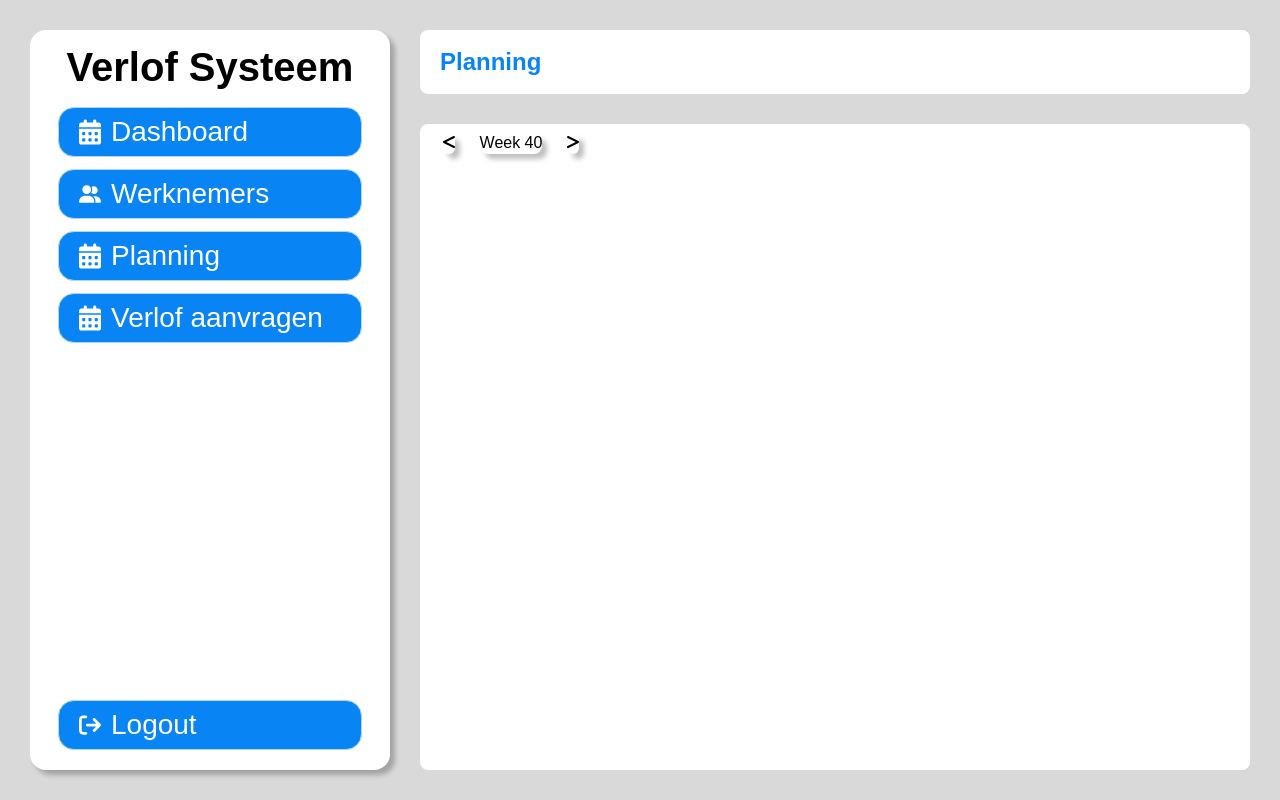
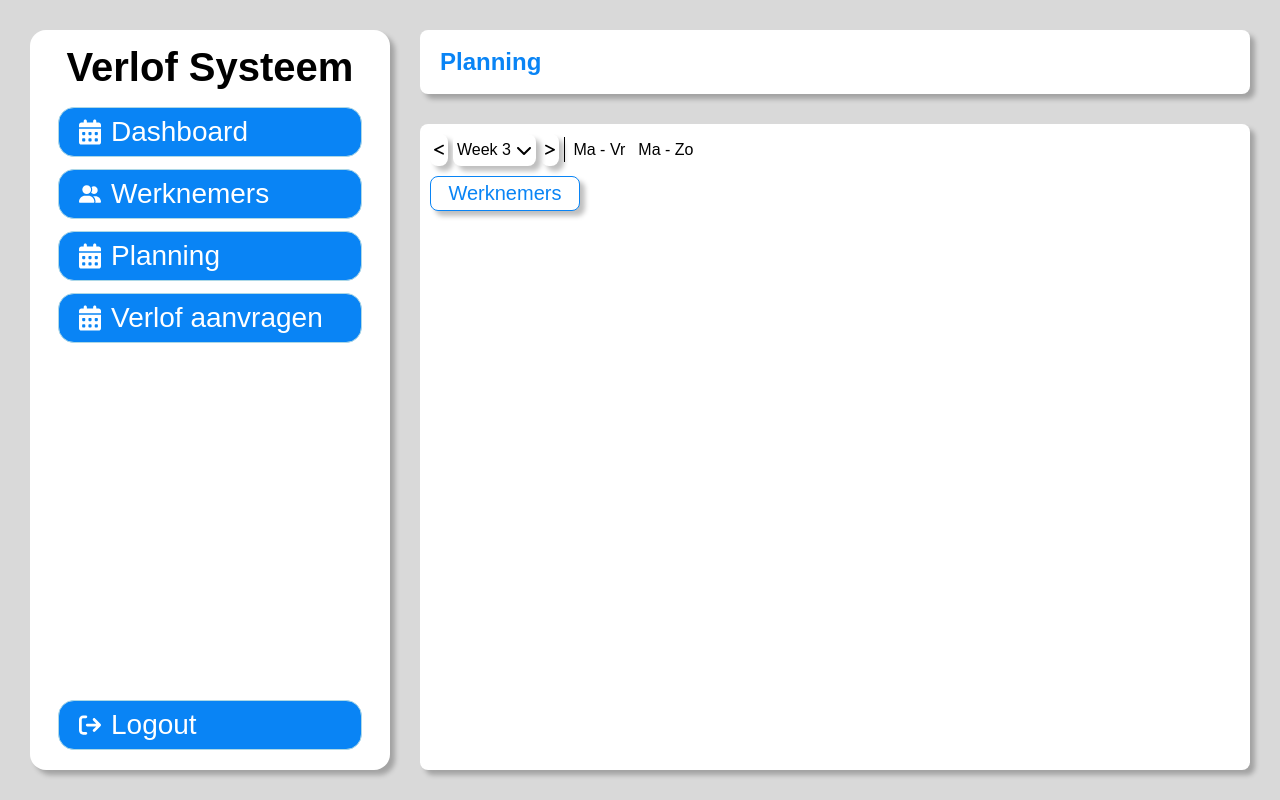
Before and after one commit to jordiverbeek/geoprofs-frontend, a React app: page /planning in a window 1280 px wide. Built offline with nearby package versions, Linux system fonts and the light colour scheme; the HTML template or start-up script is replaced by a standard one.

Commit message:
planning navigation

```diff
--- a/src/nick.css
+++ b/src/nick.css
@@ -17,7 +17,99 @@ h1 { font-size: 24px; margin-bottom: 20px; color: #333; }
 .dashboard .content { background-color: white; border-radius: 8px; padding: 30px; height: 100%; box-shadow: 5px 5px 5px rgba(0, 0, 0, 0.25); }
 
 .container-planning { width: 100%; height: 100%; display: flex; flex-direction: column; gap: 30px; }
-.header-planning { width: 100%; height: 10%; display: flex; justify-content: flex-start; align-items: center; background-color: white; border-radius: 8px; padding-left: 20px; color: #0984F5;}
-.planning { width: 100%; height: 100%; display: flex; gap: 30px; background-color: white; border-radius: 8px; padding: 10px;}
-.planning-nav { width: 20%; height: 20px; display: flex; flex-direction: row; justify-content: space-around; }
-.planning-nav-item {width: auto; height: 100%; cursor: pointer; background-color: white; border-radius: 8px; box-shadow: 5px 5px 5px rgba(0, 0, 0, 0.25); padding: 0px;}
+.header-planning { width: 100%; height: 10%; display: flex; justify-content: flex-start; align-items: center; background-color: white; border-radius: 8px; padding-left: 20px; color: #0984F5; box-shadow: 5px 5px 5px rgba(0, 0, 0, 0.25);}
+.planning-content-header { width: 100%; height: 100%; display: flex; flex-direction: column; gap: 10px; background-color: white; border-radius: 8px; padding: 10px; box-shadow: 5px 5px 5px rgba(0, 0, 0, 0.25);}
+.planning-nav{ width: auto; height: 5%; display: flex; align-items: center; gap: 5px;}
+.planning-nav-item {height: 100%; display: flex; align-items: center; gap: 5px; cursor: pointer; background-color: white; border-radius: 8px; box-shadow: 5px 5px 5px rgba(0, 0, 0, 0.25); padding: 4px; border: none; }
+.planning-nav-days {height: 100%; display: flex; align-items: center; gap: 5px; cursor: pointer;  padding: 4px; border: none; }
+.planning-nav-days.active {height: 100%; display: flex; align-items: center; gap: 5px; cursor: pointer; background-color: white; border-radius: 8px; box-shadow: 5px 5px 5px rgba(0, 0, 0, 0.25); padding: 4px; border: none; }
+
+
+.dropdown-container {
+    position: relative;
+    text-align: center;
+}
+
+.dropdown-menu {
+    position: absolute;
+    top: 100%;
+    left: 50%;
+    transform: translateX(-50%);
+    background: #fff;
+    border: 1px solid #ddd;
+    border-radius: 6px;
+    box-shadow: 0 4px 8px rgba(0, 0, 0, 0.2);
+    padding: 12px;
+    z-index: 1000;
+    width: 300px;
+    max-height: 300px;
+    overflow-y: auto;
+    animation: dropdown-fade 0.3s ease;
+}
+
+@keyframes dropdown-fade {
+    from {
+        opacity: 0;
+        transform: translateX(-50%) translateY(-10px);
+    }
+    to {
+        opacity: 1;
+        transform: translateX(-50%) translateY(0);
+    }
+}
+
+.dropdown-row {
+    display: flex;
+    justify-content: space-between;
+    margin-bottom: 8px;
+    gap: 8px;
+}
+
+.dropdown-item {
+    flex: 1 1 calc(25% - 8px);
+    text-align: center;
+    padding: 8px 12px;
+    margin: 2px;
+    cursor: pointer;
+    background-color: #f8f9fa;
+    border-radius: 4px;
+    font-size: 14px;
+    color: #333;
+    transition: background-color 0.3s ease, transform 0.2s ease;
+}
+
+.dropdown-item:hover {
+    background-color: #e9ecef;
+    transform: scale(1.05);
+}
+
+.dropdown-item:active {
+    background-color: #dee2e6;
+    transform: scale(0.95);
+}
+
+.dropdown-menu::-webkit-scrollbar {
+    width: 0;
+    height: 0;
+}
+
+.plan-Spacing{
+    width: 0.5px;
+    height: 80%;
+    border: none;
+    background-color: black;
+}
+
+.Werknemer-tekst{
+    width: 18.5%;
+    display: flex;
+    justify-content: center;
+    align-items: center;
+    padding: 5px;
+    font-size: 20px;
+    color: #0984F5;
+    background-color: white;
+    border: 1px solid #0984F5;
+    border-radius: 8px;
+    box-shadow: 5px 5px 5px rgba(0, 0, 0, 0.25);
+}
--- a/src/pages/Planning.jsx
+++ b/src/pages/Planning.jsx
@@ -1,28 +1,112 @@
 import React, { useState, useEffect } from 'react';
-import { faLessThan } from '@fortawesome/free-solid-svg-icons';
-import { faGreaterThan } from '@fortawesome/free-solid-svg-icons';
+import { faLessThan, faGreaterThan } from '@fortawesome/free-solid-svg-icons';
 import { FontAwesomeIcon } from '@fortawesome/react-fontawesome';
+import { faChevronDown } from '@fortawesome/free-solid-svg-icons';
 
+// Helper function to calculate the week number
+const getWeekNumber = (date) => {
+    const firstDayOfYear = new Date(date.getFullYear(), 0, 1);
+    const pastDaysOfYear = (date - firstDayOfYear + (24 * 60 * 60 * 1000)) / (24 * 60 * 60 * 1000);
+    return Math.ceil((pastDaysOfYear + firstDayOfYear.getDay() + 1) / 7);
+};
 const Planning = () => {
-    const [token, setToken] = useState('');
+    const [weeknumber, setWeeknumber] = useState(1);
+    const [dropdownVisible, setDropdownVisible] = useState(false);
+    const [selectedButton, setSelectedButton] = useState(''); // Store the selected button as a string ('ma-vr' or 'ma-zo')
+
+    useEffect(() => {
+        const currentWeek = getWeekNumber(new Date());
+        setWeeknumber(currentWeek);
+    }, []);
+
+    const changeWeekNumber = (week) => {
+        setWeeknumber((prevWeek) => {
+            if (week === 'previous' && prevWeek > 1) {
+                return prevWeek - 1;
+            } else if (week === 'next' && prevWeek < 52) {
+                return prevWeek + 1;
+            }
+            return prevWeek;
+        });
+    };
+
+    const toggleDropdown = () => {
+        setDropdownVisible(!dropdownVisible);
+    };
+
+    const selectWeek = (week) => {
+        setWeeknumber(week);
+        setDropdownVisible(false);
+    };
+
+    const handleActive = (buttonName) => {
+        // Toggles the button state
+        if (selectedButton === buttonName) {
+            setSelectedButton(''); // Deselect if it's already active
+        } else {
+            setSelectedButton(buttonName);
+        }
+    }
 
     return (
         <div className='container-planning'>
             <div className='header-planning'>
                 <h2>Planning</h2>
             </div>
-            <div className='planning'>
+            <div className='planning-content-header'>
                 <div className='planning-nav'>
-                    <div className='planning-nav-item'> <FontAwesomeIcon icon={faLessThan} /> </div>
-                    <div className='planning-nav-item'> Week 40 </div>
-                    <div className='planning-nav-item'> <FontAwesomeIcon icon={faGreaterThan} /> </div>
+                    <button className='planning-nav-item small-btn' onClick={() => changeWeekNumber('previous')}>
+                        <FontAwesomeIcon icon={faLessThan} />
+                    </button>
+                    <div className='planning-nav-item dropdown-container' onClick={toggleDropdown}>
+                        Week {weeknumber} <FontAwesomeIcon icon={faChevronDown} />
+                        {dropdownVisible && (
+                            <div className='dropdown-menu'>
+                                {Array.from({ length: 52 }, (_, i) => i + 1).map((week) => (
+                                    <div
+                                        key={week}
+                                        className='dropdown-item'
+                                        onClick={() => selectWeek(week)}
+                                    >
+                                        Week {week}
+                                    </div>
+                                )).reduce((rows, item, index) => {
+                                    if (index % 4 === 0) rows.push([]);
+                                    rows[rows.length - 1].push(item);
+                                    return rows;
+                                }, []).map((row, index) => (
+                                    <div key={index} className='dropdown-row'>
+                                        {row}
+                                    </div>
+                                ))}
+                            </div>
+                        )}
+                    </div>
+                    <button className='planning-nav-item small-btn' onClick={() => changeWeekNumber('next')}>
+                        <FontAwesomeIcon icon={faGreaterThan} />
+                    </button>
+                    <hr className='plan-Spacing' />
+                    <div
+                        className={selectedButton === 'ma-vr' ? 'planning-nav-days active' : 'planning-nav-days'}
+                        onClick={() => handleActive('ma-vr')}
+                    >
+                        Ma - Vr
+                    </div>
+                    <div
+                        className={selectedButton === 'ma-zo' ? 'planning-nav-days active' : 'planning-nav-days'}
+                        onClick={() => handleActive('ma-zo')}
+                    >
+                        Ma - Zo
+                    </div>
                 </div>
                 <div className='planning-content'>
-
+                    <div className='Werknemer-tekst'>Werknemers</div>
                 </div>
             </div>
         </div>
+
     );
-}
+};
+
 
 export default Planning;
```
